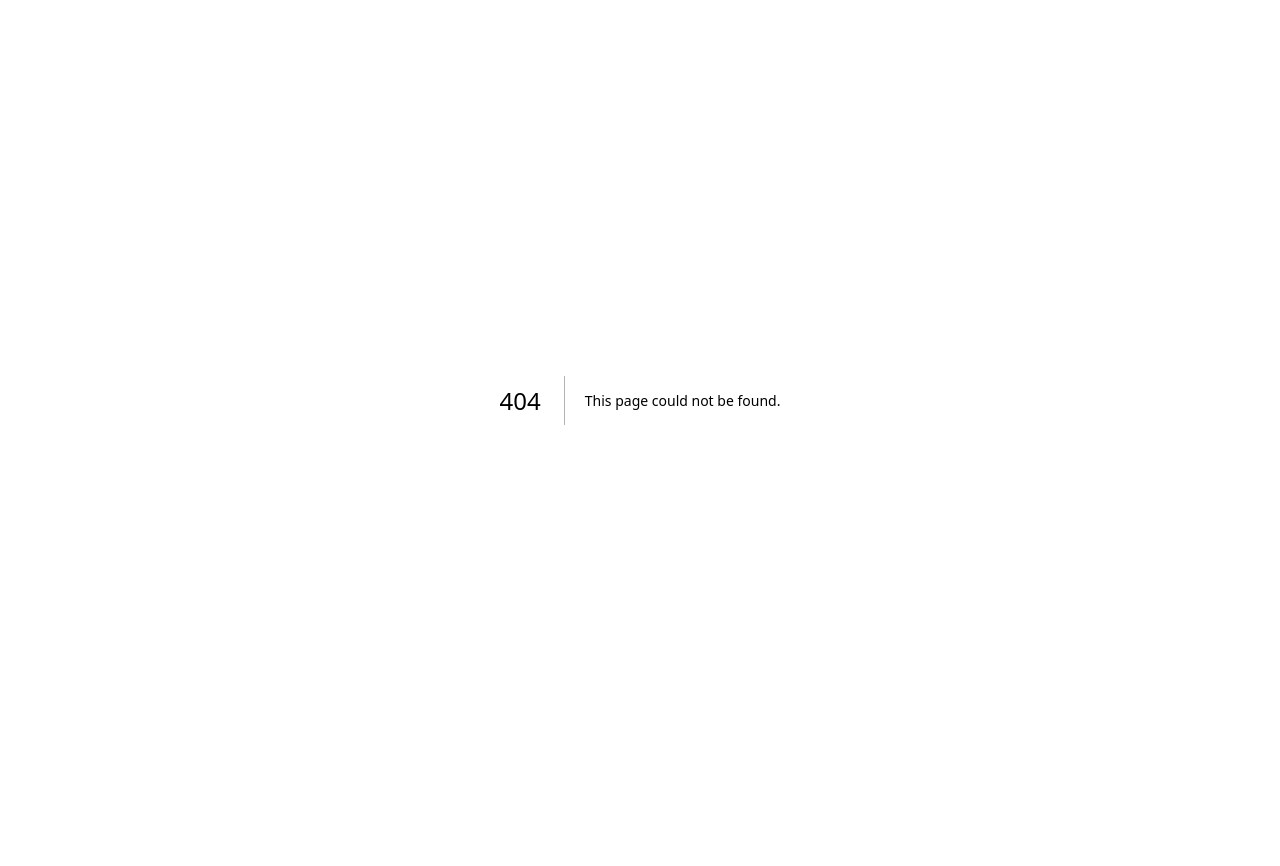
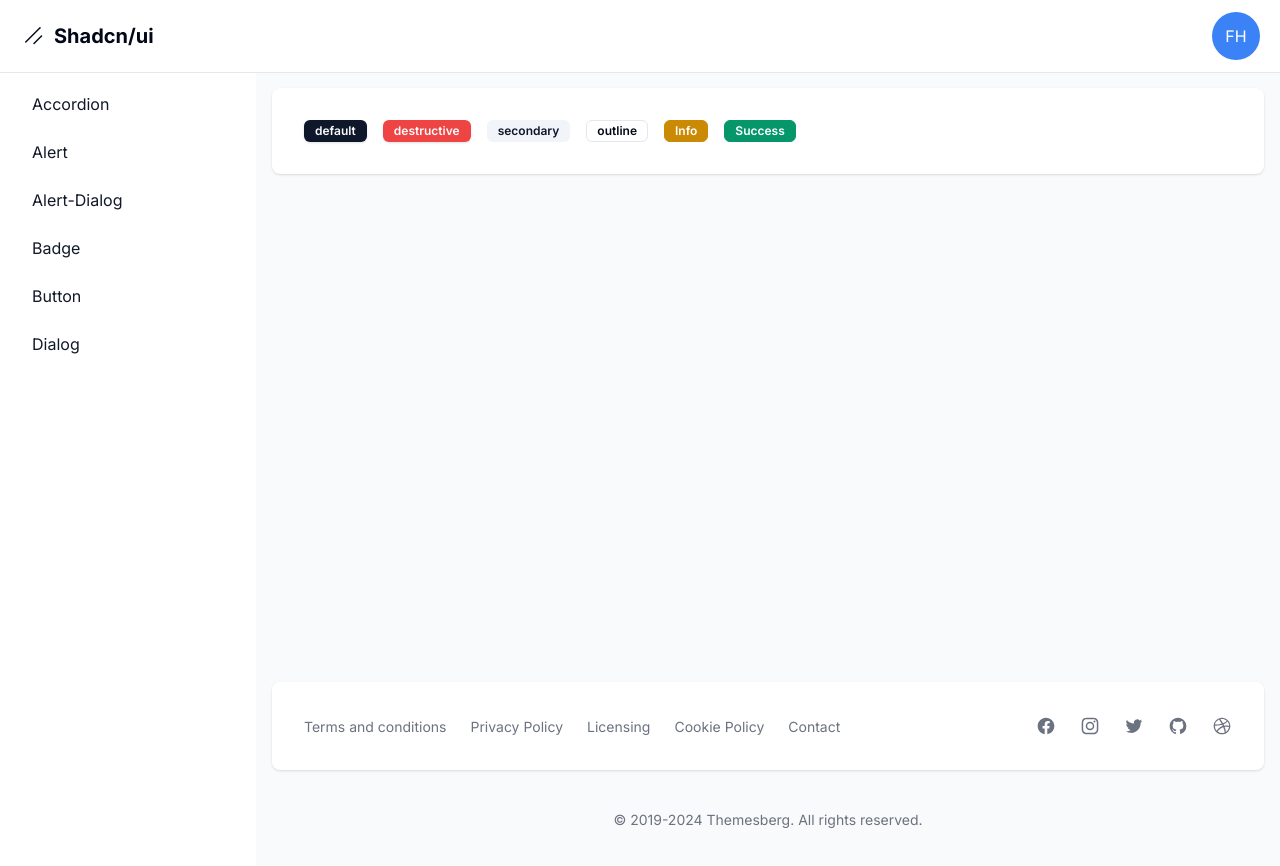
Before and after one commit to jorgeramos2068/next-app-03-shadcn-dashboard, a Next.js app: page /dashboard/badge in a window 1280 px wide. Before the commit this address had no page. Shown: the top 866 px of the page. Before the commit the page ends 800 px from the top, so only its background shows below. Built offline with nearby package versions, Linux system fonts and the light colour scheme.

Commit message:
feat: add and configure badge component

```diff
--- /dev/null
+++ b/src/app/dashboard/badge/page.tsx
@@ -0,0 +1,18 @@
+import { Badge } from '@/components/ui/badge';
+
+export default function Page() {
+  return (
+    <div className="flex gap-4">
+      <Badge>default</Badge>
+      <Badge variant="destructive">destructive</Badge>
+      <Badge variant="secondary">secondary</Badge>
+      <Badge variant="outline">outline</Badge>
+      <Badge capitalize variant="info">
+        info
+      </Badge>
+      <Badge capitalize variant="success">
+        success
+      </Badge>
+    </div>
+  );
+}
--- a/src/app/dashboard/layout.tsx
+++ b/src/app/dashboard/layout.tsx
@@ -6,7 +6,8 @@
   { name: 'button', href: 'button' },
   { name: 'alert-dialog', href: 'alert-dialog' },
   { name: 'dialog', href: 'dialog' },
-];
+  { name: 'badge', href: 'badge' },
+].sort((a, b) => a.name.localeCompare(b.name));
 
 export default function DashboardLayout({ children }: { children: React.ReactNode }) {
   return (
--- /dev/null
+++ b/src/components/ui/badge.tsx
@@ -0,0 +1,33 @@
+import * as React from 'react';
+import { cva, type VariantProps } from 'class-variance-authority';
+
+import { cn } from '@/lib/utils';
+
+const badgeVariants = cva(
+  'inline-flex items-center rounded-md border px-2.5 py-0.5 text-xs font-semibold transition-colors focus:outline-none focus:ring-2 focus:ring-ring focus:ring-offset-2',
+  {
+    variants: {
+      variant: {
+        default: 'border-transparent bg-primary text-primary-foreground shadow hover:bg-primary/80',
+        secondary: 'border-transparent bg-secondary text-secondary-foreground hover:bg-secondary/80',
+        destructive: 'border-transparent bg-destructive text-destructive-foreground shadow hover:bg-destructive/80',
+        outline: 'text-foreground',
+        info: 'border-yellow-600 bg-yellow-600 text-white',
+        success: 'border-emerald-600 bg-emerald-600 text-white',
+      },
+    },
+    defaultVariants: {
+      variant: 'default',
+    },
+  }
+);
+
+export interface BadgeProps extends React.HTMLAttributes<HTMLDivElement>, VariantProps<typeof badgeVariants> {
+  capitalize?: boolean;
+}
+
+function Badge({ className, variant, capitalize = false, ...props }: BadgeProps) {
+  return <div className={cn(badgeVariants({ variant }), { capitalize: capitalize }, className)} {...props} />;
+}
+
+export { Badge, badgeVariants };
```
